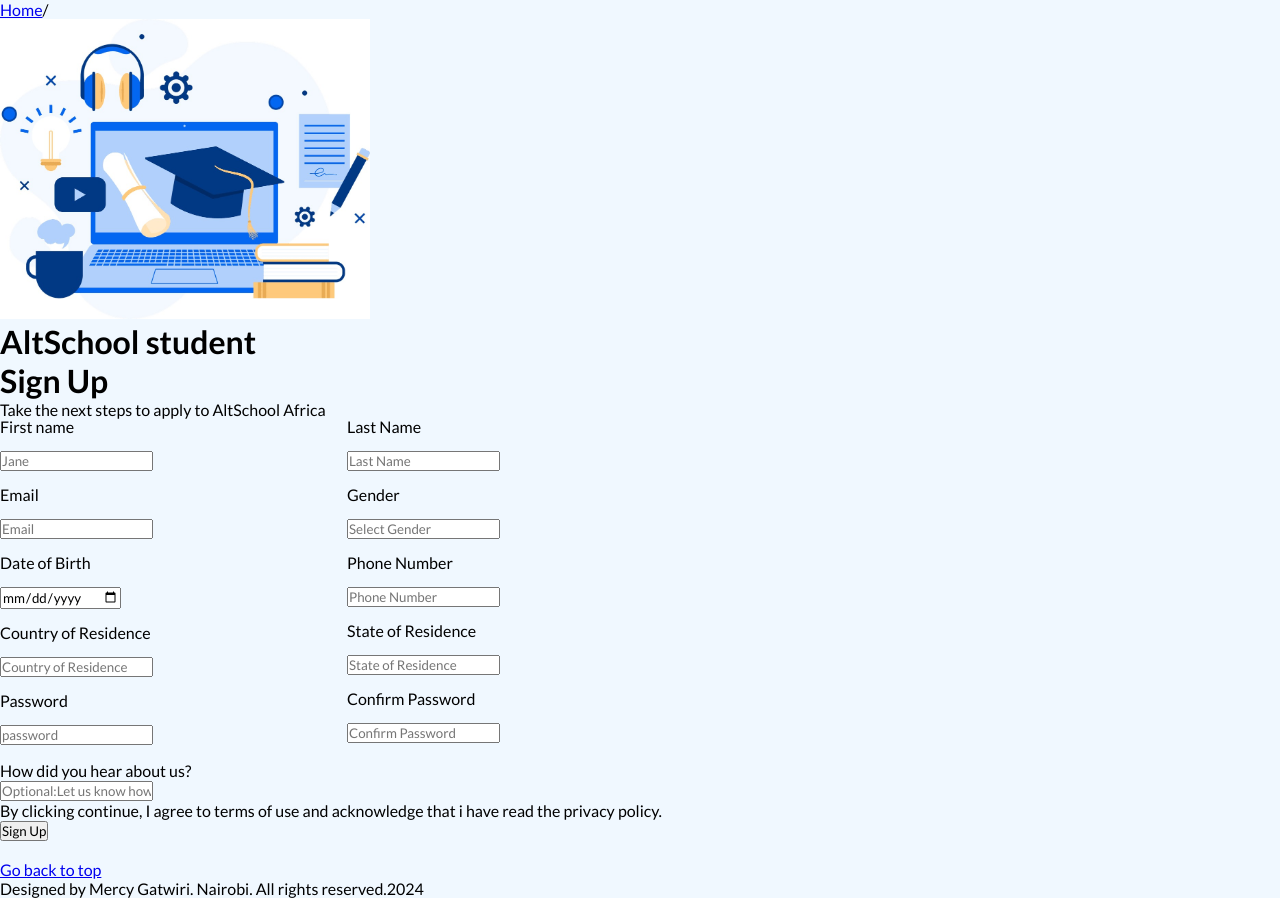
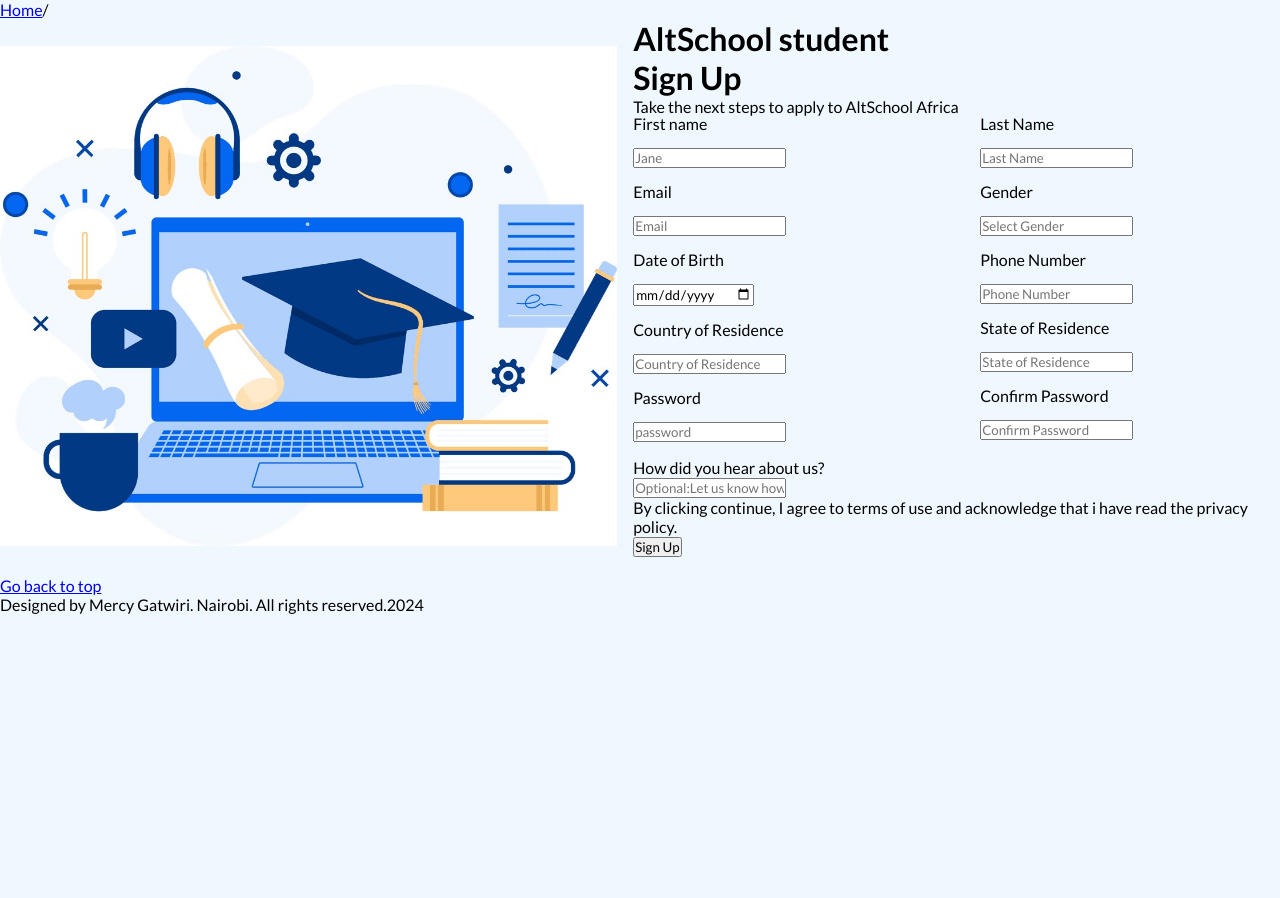
Before and after one commit to M-gatwiri/HTML-Assignment-1, a plain HTML site: page form.html in a window 1280 px wide. After the commit the page ends 800 px from the top, so only its background shows below. Drawn offline with Linux system fonts and the light colour scheme.

Commit message:
Update style.css
Styled the main div and changed the height of the image to 500px.

```diff
--- a/style.css
+++ b/style.css
@@ -15,8 +15,15 @@
         }
 
         img {
-           height: 300px;
+           height: 500px;
            width: auto;
 /*         display: flex; justify-content: left; */
 
         }
+
+           main {
+            display: flex;
+            align-items: center;
+            justify-content: center;
+            gap: 1rem;
+        }
```
